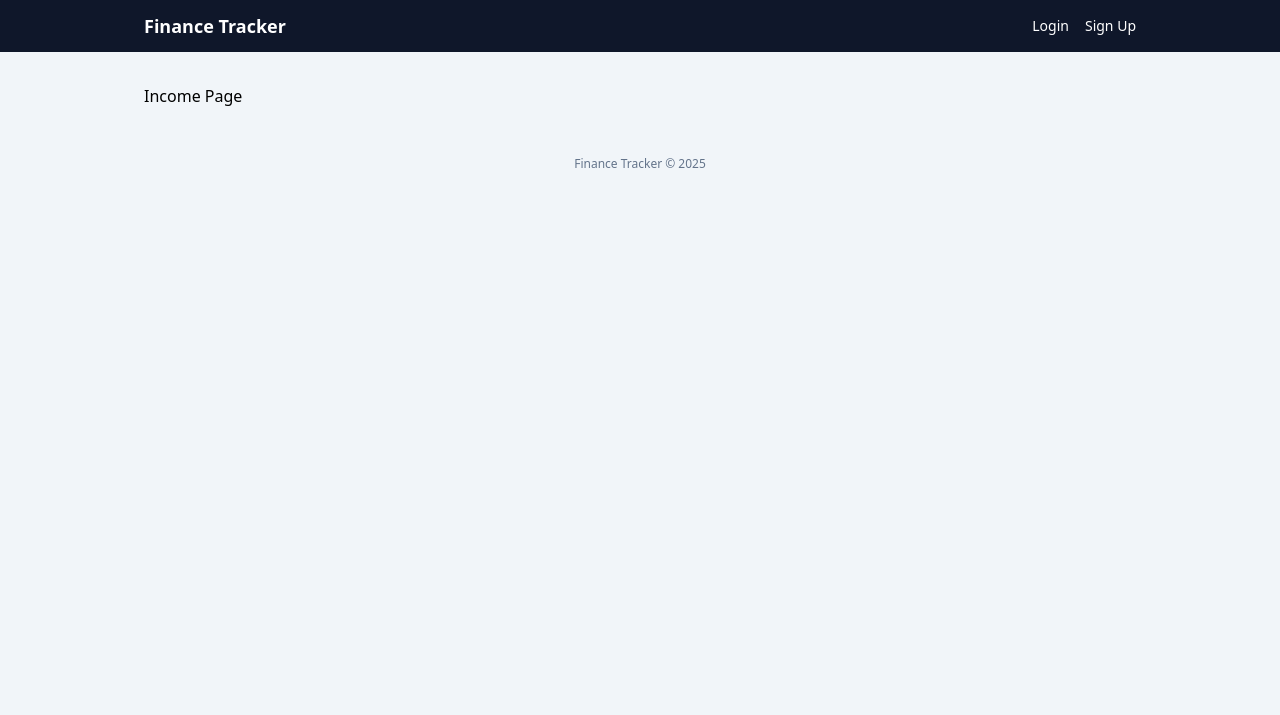
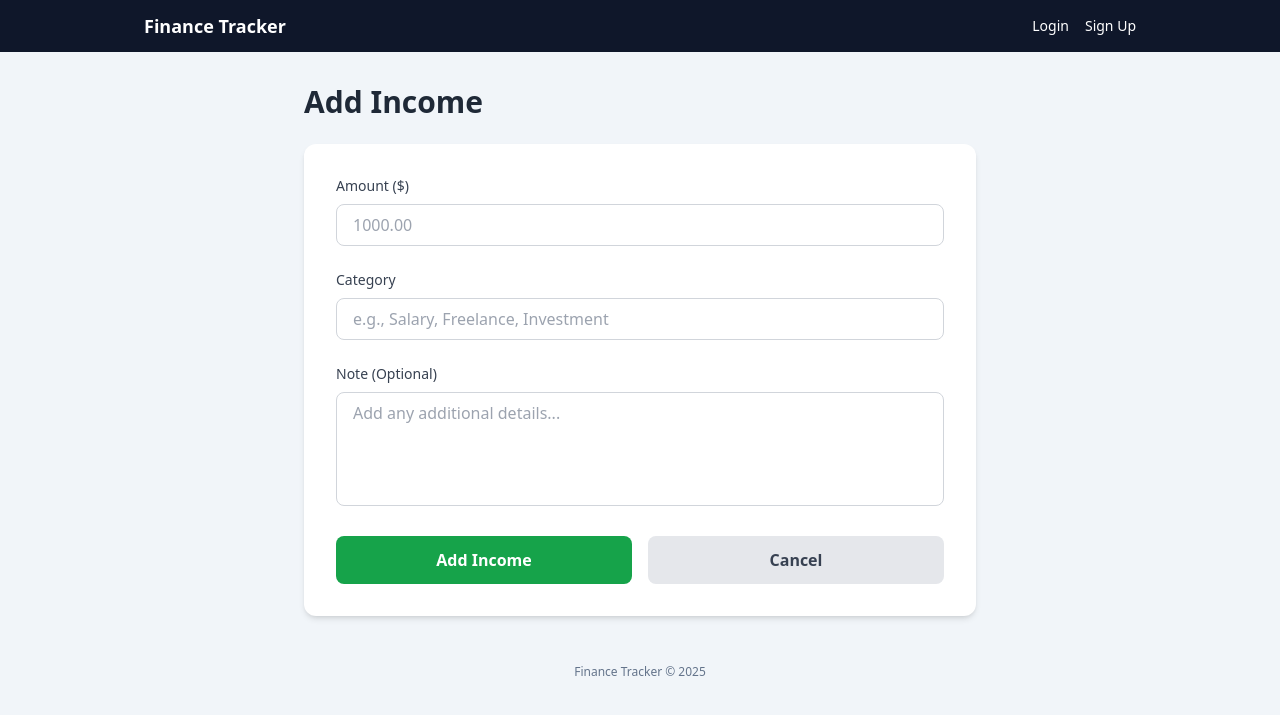
Before and after one commit to OMussa/finance-tracker, a Flask app: page /income in a window 1280 px wide. Shown: the top 715 px of the page. Run offline with Flask 3, Linux system fonts and the light colour scheme; the visitor is signed in with stand-in values (Sample User, id 1); some libraries are stand-ins or nearby versions.

Commit message:
completed income and expense routes and html

```diff
--- a/app/transactions/routes.py
+++ b/app/transactions/routes.py
@@ -1,14 +1,106 @@
-from flask import Blueprint, render_template
+from flask import Blueprint, render_template, request, redirect, url_for, flash, session
 from app.auth.decorators import login_required
+from app import models,extensions
 
 transactions = Blueprint("transaction",__name__)
 
-@transactions.route("/expense")
+@transactions.route("/expense", methods=["GET", "POST"])
 @login_required
 def expense():
+    if request.method == "POST":
+        # Get form data
+        amount = (request.form.get("amount") or "").strip()
+        category = (request.form.get("category") or "").strip()
+        note = (request.form.get("note")or "").strip()
+
+
+        # Validate amount is not empty
+        if  not amount:
+            flash("Amount cannot be empty","error")
+            return render_template("transactions/expense.html")
+
+
+        # Convert amount to cents with error handling
+        try:
+            amount = int(float(amount) * 100)
+        except ValueError as e:
+            flash("Invalid amount. Please enter a valid number (e.g., 19.99)", "error")
+            return render_template("transactions/expense.html")
+
+
+        # Validate amount is positive
+        if amount <= 0:
+            flash("Amount cannot be negative","error")
+            return render_template("transactions/expense.html")
+
+
+
+        #Validate category is not empty
+        if not category:
+            flash("Category cannot be empty","error")
+            return render_template("transactions/expense.html")
+
+
+        # Create new transaction object
+        new_expense = models.transactions(user_id=session["user_id"],amount_cents=amount, type="expense", category=category, note=note)
+
+        # Save to database with error handling
+        try:
+            record = new_expense
+            extensions.db.session.add(record)
+            extensions.db.session.commit()
+            flash("Successfully added expense ", "success")
+            return redirect(url_for("main_bp.dashboard"))
+        except Exception as e:
+            extensions.db.session.rollback()
+            flash("error adding expense","error")
+            return render_template("transactions/expense.html")
+
+
     return render_template("transactions/expense.html")
 
-@transactions.route("/income")
+
+
+@transactions.route("/income", methods=["GET", "POST"])
 @login_required
 def income():
+    if request.method == "POST":
+        amount = (request.form.get("amount")or "").strip()
+        category = (request.form.get("category") or "").strip()
+        note = (request.form.get("note")or "").strip()
+
+        if not amount:
+            flash("Amount cannot be empty","error")
+            return render_template("transactions/income.html")
+
+        try:
+            amount = int(float(amount) *100)
+        except ValueError as e:
+            flash("Invalid amount. Please enter a valid number (e.g., 19.99)", "error")
+            return render_template("transactions/income.html")
+
+        if amount <= 0:
+            flash("Amount cannot be negative","error")
+            return render_template("transactions/income.html")
+
+
+        if not category:
+            flash("Category cannot be empty","error")
+            return render_template("transactions/income.html")
+
+        new_income= models.transactions(user_id = session["user_id"], amount_cents = amount, type ="income", category = category, note = note)
+
+        try:
+            record = new_income
+            extensions.db.session.add(record)
+            extensions.db.session.commit()
+            flash("successfully added", "success")
+            return redirect(url_for("main_bp.dashboard"))
+        except Exception as e:
+            extensions.db.session.rollback()
+            flash("error adding","error")
+            return render_template("transactions/income.html")
+
+
+    # GET request: show the form
     return render_template("transactions/income.html")
--- a/templates/transactions/income.html
+++ b/templates/transactions/income.html
@@ -1,11 +1,74 @@
 {% extends "base.html" %}
-{% block title %}Income | Finance Tracker{% endblock %}
+{% block title %}Add Income | Finance Tracker{% endblock %}
 
 {% block content %}
-<!DOCTYPE html>
-<html>
-  <body>
-    <h1>Income Page</h1>
-  </body>
-</html>
+<div class="max-w-2xl mx-auto">
+    <h1 class="text-3xl font-bold text-gray-800 mb-6">Add Income</h1>
+
+    <form method="POST" class="bg-white rounded-xl shadow-md p-8 space-y-6">
+
+        {# Amount Field #}
+        <div>
+            <label for="amount" class="block text-sm font-medium text-gray-700 mb-2">
+                Amount ($)
+            </label>
+            <input
+                type="number"
+                id="amount"
+                name="amount"
+                step="0.01"
+                min="0.01"
+                placeholder="1000.00"
+                class="w-full px-4 py-2 border border-gray-300 rounded-lg focus:ring-2 focus:ring-green-500 focus:border-transparent"
+                required
+            >
+        </div>
+
+        {# Category Field #}
+        <div>
+            <label for="category" class="block text-sm font-medium text-gray-700 mb-2">
+                Category
+            </label>
+            <input
+                type="text"
+                id="category"
+                name="category"
+                placeholder="e.g., Salary, Freelance, Investment"
+                class="w-full px-4 py-2 border border-gray-300 rounded-lg focus:ring-2 focus:ring-green-500 focus:border-transparent"
+                required
+            >
+        </div>
+
+        {# Note Field (Optional) #}
+        <div>
+            <label for="note" class="block text-sm font-medium text-gray-700 mb-2">
+                Note (Optional)
+            </label>
+            <textarea
+                id="note"
+                name="note"
+                rows="4"
+                placeholder="Add any additional details..."
+                class="w-full px-4 py-2 border border-gray-300 rounded-lg focus:ring-2 focus:ring-green-500 focus:border-transparent resize-none"
+            ></textarea>
+        </div>
+
+        {# Submit Button #}
+        <div class="flex gap-4">
+            <button
+                type="submit"
+                class="flex-1 bg-green-600 text-white font-semibold px-6 py-3 rounded-lg hover:bg-green-700 transition duration-200"
+            >
+                Add Income
+            </button>
+            <a
+                href="{{ url_for('main_bp.dashboard') }}"
+                class="flex-1 bg-gray-200 text-gray-700 font-semibold px-6 py-3 rounded-lg hover:bg-gray-300 transition duration-200 text-center"
+            >
+                Cancel
+            </a>
+        </div>
+
+    </form>
+</div>
 {% endblock %}
```
Also changed, not shown: templates/transactions/expense.html (+70 -7 lines).
